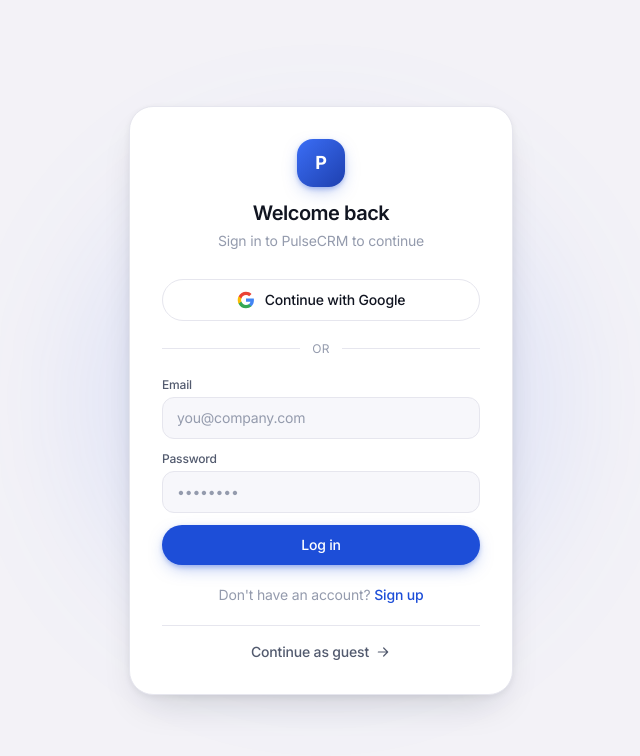
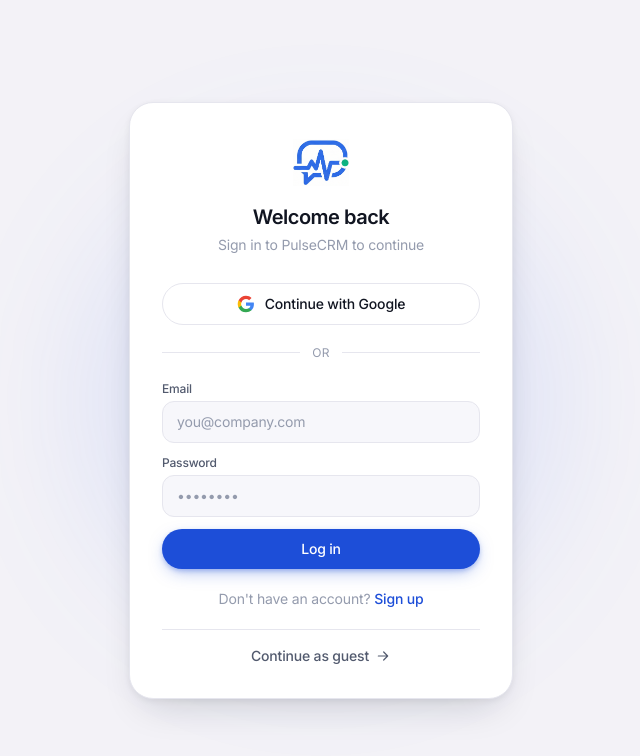
Before and after one commit to Devblaze14/PulseCRM, a React (Vite) app in the folder crm-frontend/: page /login in a window 1280 px wide. Shown: the top 756 px of the page, without its empty margins (319-959 px from the left). Built offline with nearby package versions, Linux system fonts and the light colour scheme; no server answers.

Commit message:
logo update

```diff
--- a/crm-frontend/index.html
+++ b/crm-frontend/index.html
@@ -2,6 +2,7 @@
 <html lang="en">
   <head>
     <meta charset="UTF-8" />
+    <link rel="icon" type="image/png" href="/pulse_crm_logo.png" />
     <meta name="viewport" content="width=device-width, initial-scale=1.0" />
     <!-- Mobile browser chrome matches the theme (dark navy default; light off-white). -->
     <meta name="theme-color" content="#06070d" media="(prefers-color-scheme: dark)" />
--- a/crm-frontend/src/components/FunnelChart.tsx
+++ b/crm-frontend/src/components/FunnelChart.tsx
@@ -82,11 +82,13 @@
             fontSize={12}
             formatter={(v: number) => v.toLocaleString("en-IN")}
           />
-          {/* Stage-to-stage conversion inside the bar — the drop-off story. */}
+          {/* Stage-to-stage conversion under the bar — the drop-off story.
+             Kept below the axis baseline (not insideBottom) so it never
+             collides with the count label on short bars. */}
           <LabelList
             dataKey="pctOfPrev"
-            position="insideBottom"
-            fill="#ffffff"
+            position="bottom"
+            fill={t.axisFaint}
             fontSize={11}
             offset={8}
             formatter={(v: number | null) => (v === null ? "" : `${v}%`)}
--- a/crm-frontend/src/components/Sidebar.tsx
+++ b/crm-frontend/src/components/Sidebar.tsx
@@ -60,14 +60,11 @@
   return (
     <aside className="flex w-60 shrink-0 flex-col rounded-4xl border border-hairline bg-surface px-3 py-5 shadow-card">
       <div className="mb-8 flex items-center gap-2.5 px-3">
-        <div className="flex h-9 w-9 items-center justify-center rounded-xl bg-gradient-to-br from-brand-500 to-brand-700 text-white shadow-brand-glow">
-          <svg viewBox="0 0 24 24" fill="none" className="h-5 w-5">
-            <path
-              d="M13 2L4.5 13.5H11L9.5 22 19.5 9.5H13L13 2z"
-              fill="currentColor"
-            />
-          </svg>
-        </div>
+        <img
+          src="/pulse_crm_logo.png"
+          alt="PulseCRM"
+          className="h-9 w-9 object-contain"
+        />
         <span className="text-[17px] font-semibold tracking-tight text-ink">
           PulseCRM
         </span>
--- a/crm-frontend/src/pages/Login.tsx
+++ b/crm-frontend/src/pages/Login.tsx
@@ -81,9 +81,11 @@
       />
       <div className="glow-hero relative w-full max-w-sm rounded-3xl border border-hairline bg-surface p-8 shadow-card-hover dark:shadow-glow">
         <div className="mb-7 text-center">
-          <div className="mx-auto mb-3 flex h-12 w-12 items-center justify-center rounded-2xl bg-gradient-to-br from-brand-500 to-brand-700 text-lg font-bold text-white shadow-brand-glow">
-            P
-          </div>
+          <img
+            src="/pulse_crm_logo.png"
+            alt="PulseCRM"
+            className="mx-auto mb-3 h-14 w-14 object-contain"
+          />
           <h1 className="text-xl font-semibold tracking-tight text-ink">
             {mode === "login" ? "Welcome back" : "Create your account"}
           </h1>
```
Also changed, not shown: crm-frontend/public/pulse_crm_logo.png (added), crm-frontend/pulse_crm_logo.png (added).
